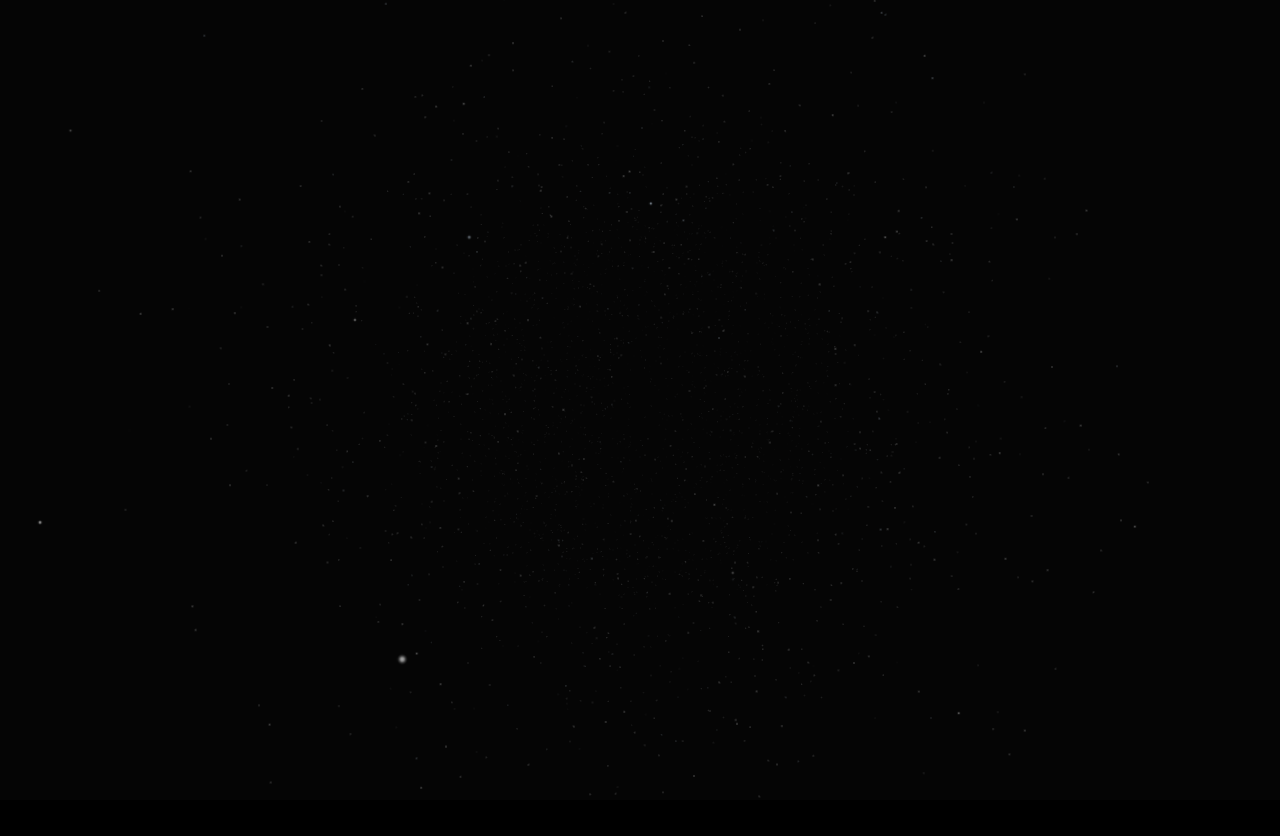
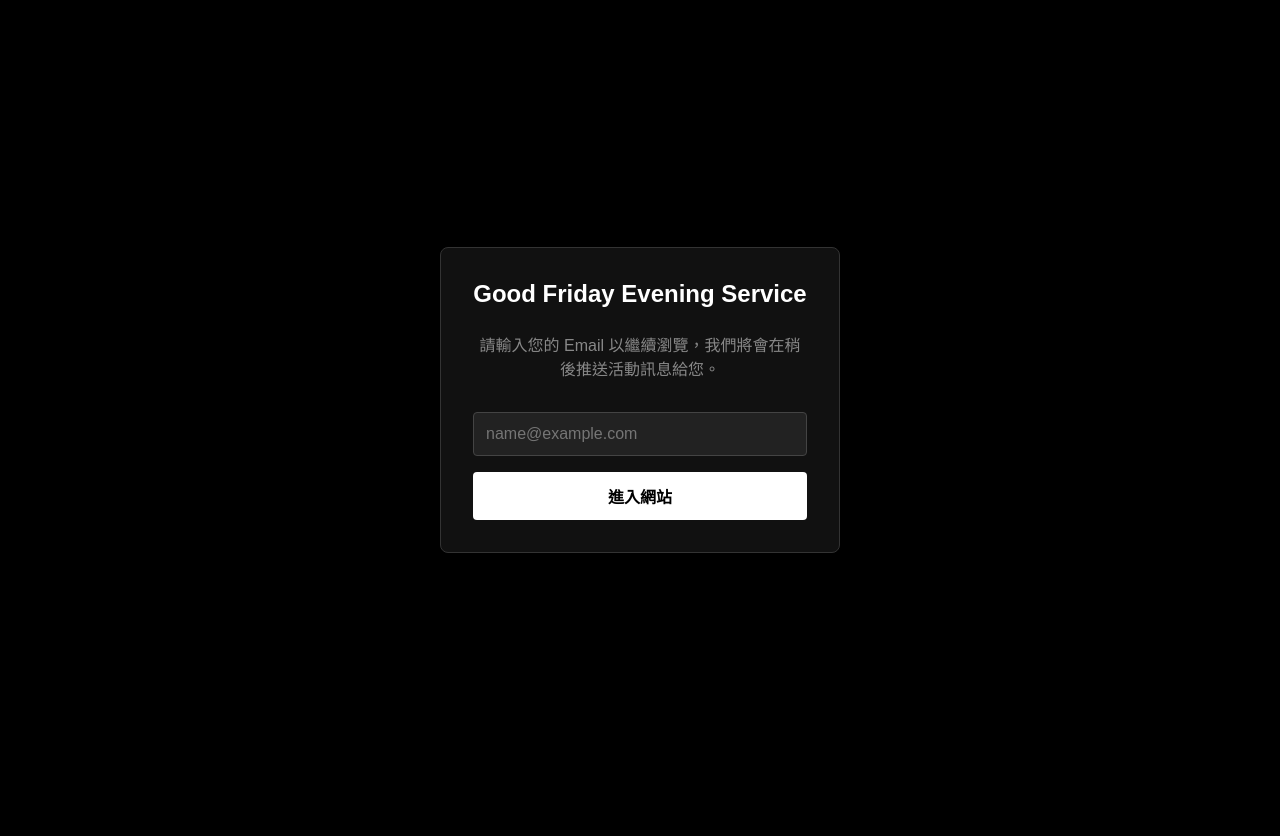
Before and after one commit to jill425/good-friday-evening-service, a Next.js app: page / in a window 1280 px wide. Shown: the top 836 px of the page. Built offline with nearby package versions, Linux system fonts and the light colour scheme.

Commit message:
established email gate as init page, email collection

```diff
--- a/app/page.js
+++ b/app/page.js
@@ -1,10 +1,15 @@
 'use client'
 import StarBackground from '@/components/StarBackground'
 import StoryScroll from '@/components/StoryScroll'
+import dynamic from 'next/dynamic'
+import EmailGate from '@/components/EmailGate'
+
 
 export default function Home() {
   return (
+
     <div>
+      <EmailGate />
       <StarBackground />
       <StoryScroll />
     </div>
--- /dev/null
+++ b/components/EmailGate.js
@@ -0,0 +1,148 @@
+'use client'
+
+import { useState, useEffect } from 'react'
+
+export default function EmailGate({ onUnlock }) {
+  const [isVisible, setIsVisible] = useState(true)
+  const [email, setEmail] = useState('')
+  const [status, setStatus] = useState('idle') // idle, submitting, success, error
+  const [message, setMessage] = useState('')
+
+  // Check localStorage on mount
+  useEffect(() => {
+    const hasSubmitted = localStorage.getItem('email_gate_unlocked')
+    if (hasSubmitted) {
+      setIsVisible(false)
+      if (onUnlock) onUnlock()
+    }
+  }, [onUnlock])
+
+  const handleSubmit = async (e) => {
+    e.preventDefault()
+
+    if (!email || !email.includes('@')) {
+      setMessage('請輸入有效的 Email')
+      return
+    }
+
+    setStatus('submitting')
+
+    try {
+      // Netlify form submission
+      // Needs to encode data properly
+      const encode = (data) => {
+        return Object.keys(data)
+          .map(key => encodeURIComponent(key) + "=" + encodeURIComponent(data[key]))
+          .join("&");
+      }
+
+      await fetch("/", {
+        method: "POST",
+        headers: { "Content-Type": "application/x-www-form-urlencoded" },
+        body: encode({ "form-name": "email-gate", "email": email })
+      })
+
+      setStatus('success')
+      setMessage('感謝您的參與！')
+      localStorage.setItem('email_gate_unlocked', 'true')
+
+      // Wait a moment before closing
+      setTimeout(() => {
+        setIsVisible(false)
+        if (onUnlock) onUnlock()
+      }, 1500)
+
+    } catch (error) {
+      console.error('Form submission error:', error)
+      setStatus('error')
+      setMessage('發生錯誤，請稍後再試。')
+    }
+  }
+
+  if (!isVisible) return null
+
+  return (
+    <div style={{
+      position: 'fixed',
+      top: 0,
+      left: 0,
+      width: '100vw',
+      height: '100vh',
+      backgroundColor: '#000',
+      zIndex: 9999,
+      display: 'flex',
+      flexDirection: 'column',
+      alignItems: 'center',
+      justifyContent: 'center',
+      color: '#fff',
+      fontFamily: 'sans-serif'
+    }}>
+      <div style={{
+        maxWidth: '400px',
+        width: '90%',
+        textAlign: 'center',
+        padding: '2rem',
+        border: '1px solid #333',
+        borderRadius: '8px',
+        background: '#111'
+      }}>
+        <h2 style={{ marginBottom: '1.5rem', fontSize: '1.5rem' }}>Good Friday Evening Service</h2>
+        <p style={{ marginBottom: '2rem', color: '#888' }}>
+          請輸入您的 Email 以繼續瀏覽，我們將會在稍後推送活動訊息給您。
+        </p>
+
+        <form onSubmit={handleSubmit} style={{ display: 'flex', flexDirection: 'column', gap: '1rem' }}>
+          {/* Hidden input for Netlify bot field if needed, generally handled by build step via the static form,
+              but good to have consistent naming */}
+          <input type="hidden" name="form-name" value="email-gate" />
+
+          <input
+            type="email"
+            name="email"
+            placeholder="name@example.com"
+            value={email}
+            onChange={(e) => setEmail(e.target.value)}
+            disabled={status === 'submitting' || status === 'success'}
+            style={{
+              padding: '12px',
+              borderRadius: '4px',
+              border: '1px solid #444',
+              background: '#222',
+              color: '#fff',
+              fontSize: '1rem',
+              outline: 'none'
+            }}
+          />
+
+          <button
+            type="submit"
+            disabled={status === 'submitting' || status === 'success'}
+            style={{
+              padding: '12px',
+              borderRadius: '4px',
+              border: 'none',
+              background: status === 'success' ? '#4CAF50' : '#fff',
+              color: status === 'success' ? '#fff' : '#000',
+              fontSize: '1rem',
+              fontWeight: 'bold',
+              cursor: status === 'submitting' ? 'wait' : 'pointer',
+              transition: 'background 0.3s'
+            }}
+          >
+            {status === 'submitting' ? '處理中...' : status === 'success' ? '成功！即將進入...' : '進入網站'}
+          </button>
+        </form>
+
+        {message && (
+          <p style={{
+            marginTop: '1rem',
+            fontSize: '0.9rem',
+            color: status === 'error' ? '#ff4d4d' : status === 'success' ? '#4CAF50' : '#ccc'
+          }}>
+            {message}
+          </p>
+        )}
+      </div>
+    </div>
+  )
+}
```
Also changed, not shown: public/__forms.html (added, +15 -0 lines).
